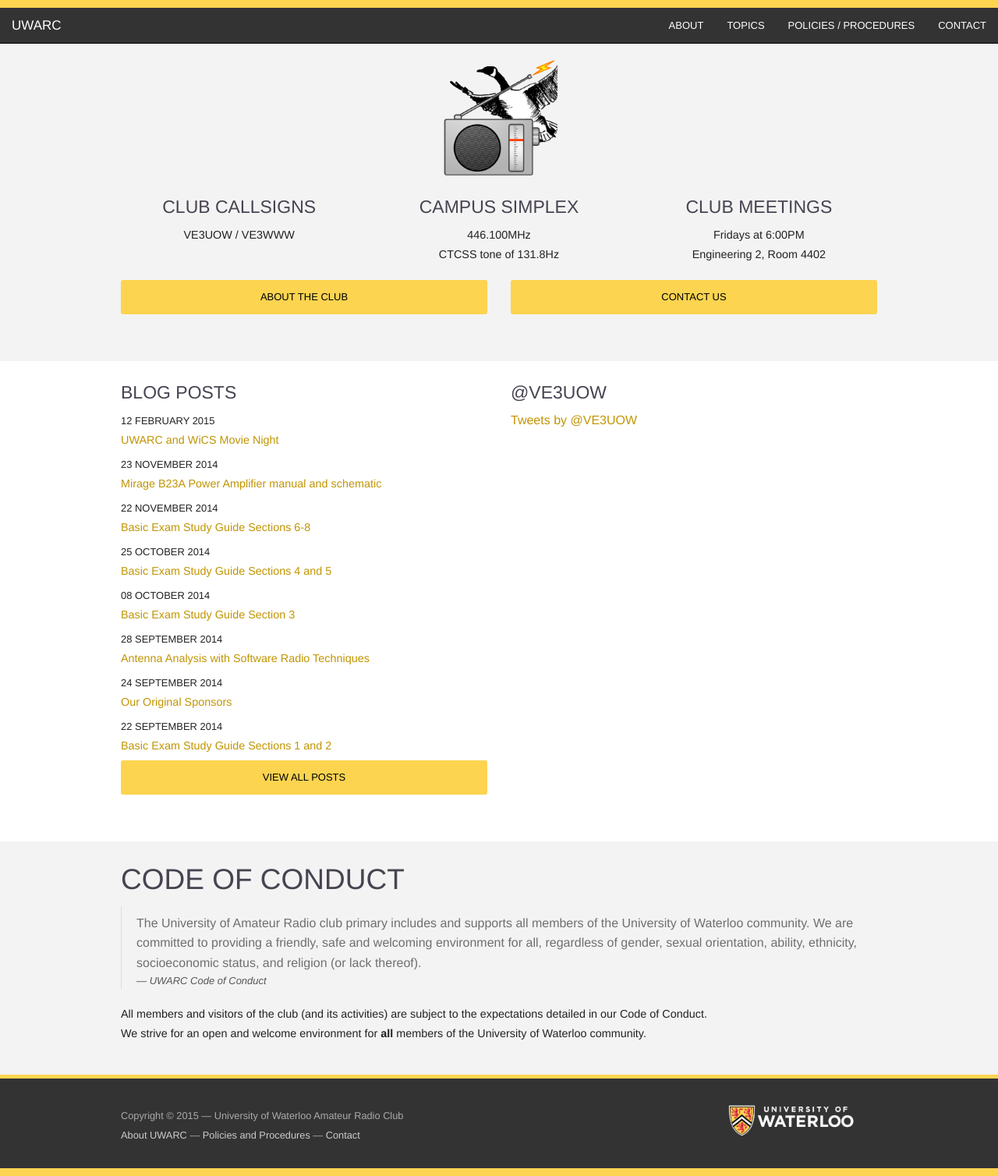
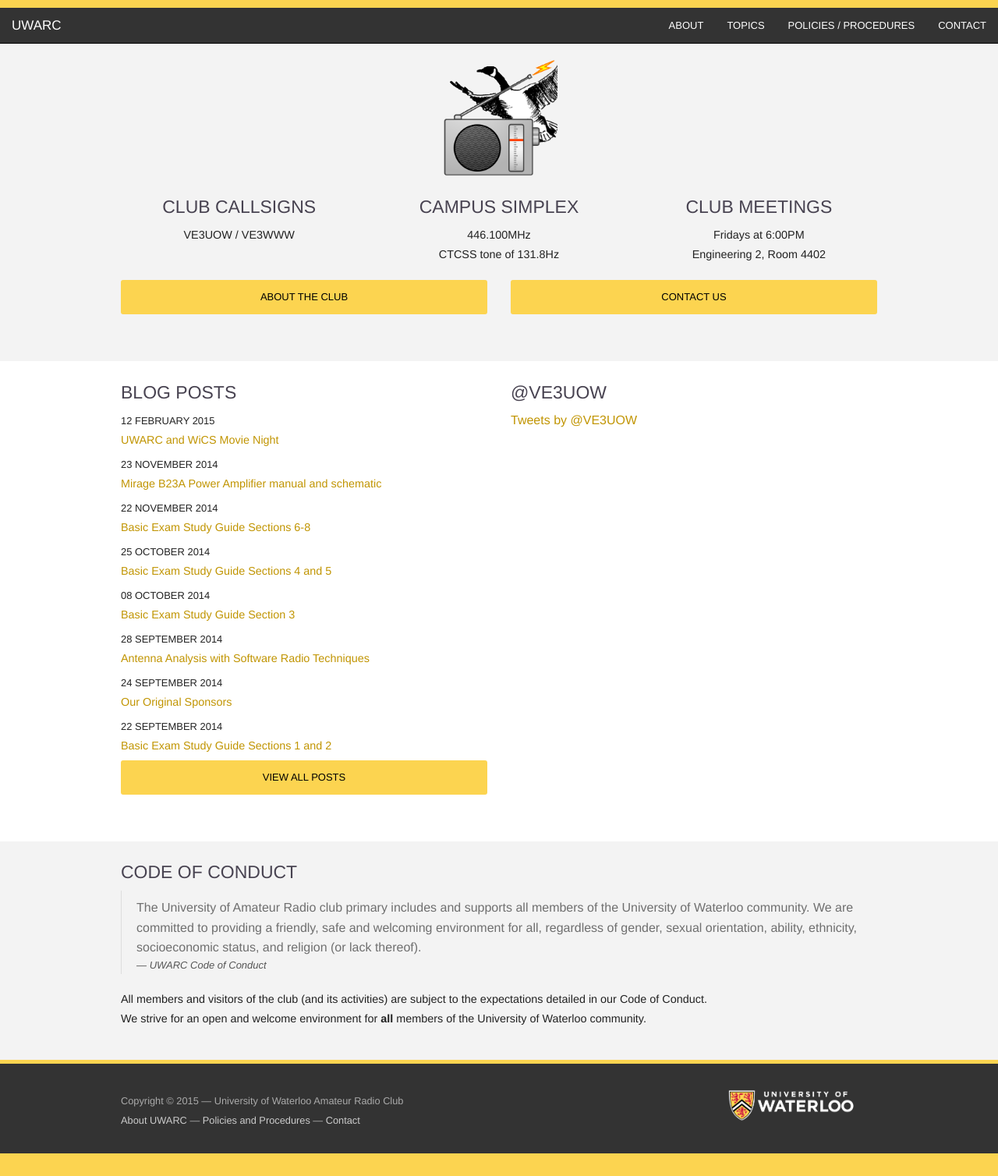
Before and after one commit to zachomedia/uwarc-website, a Jekyll site: the page built from index.html, in a window 1280 px wide. Shown: the whole page at 78% size. Built offline with Jekyll 4.4.1, drawn with Linux system fonts in a browser that asks for light colours; Markdown is read by kramdown in place of the engine named in the settings; comment, search, counter and statistics services are not loaded.

Commit message:
Homepage updates

```diff
--- a/index.html
+++ b/index.html
@@ -65,7 +65,7 @@
 <div class="shaded">
     <div class="row">
         <div class="large-12 columns">
-            <h2 class="subheader">Code of Conduct</h2>
+            <h4 class="subheader">Code of Conduct</h4>
             <blockquote>The University of Amateur Radio club primary includes and supports all members of the University of Waterloo community. We are committed to providing a friendly, safe and welcoming environment for all, regardless of gender, sexual orientation, ability, ethnicity, socioeconomic status, and religion (or lack thereof).<cite><a href="{{ site.url }}/policies-procedures/code-of-conduct">UWARC Code of Conduct</a></city></blockquote>
 
             <p>All members and visitors of the club (and its activities) are subject to the expectations detailed in our Code of Conduct.<br>We strive for an open and welcome environment for <strong>all</strong> members of the University of Waterloo community.</p>
```
Also changed, not shown: other parts of index.html (+1 -1 lines).
